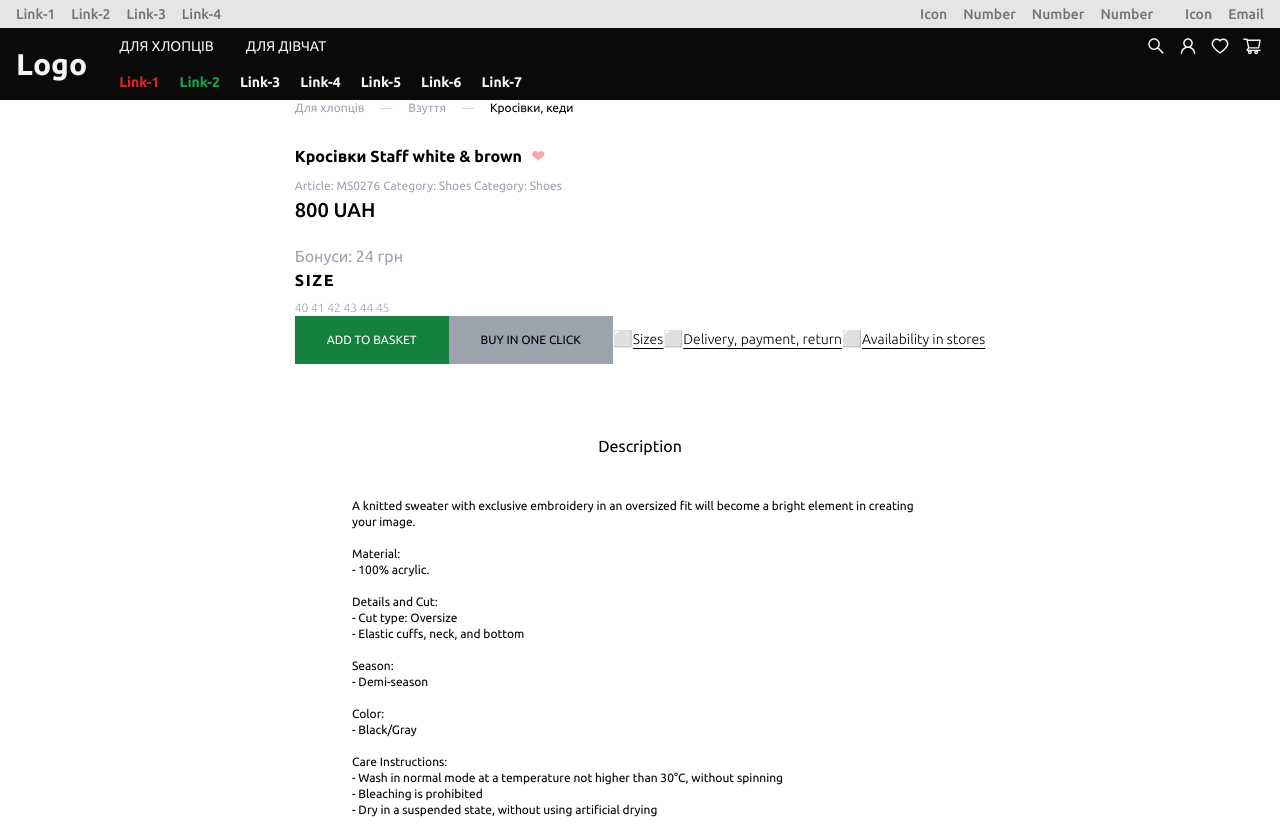
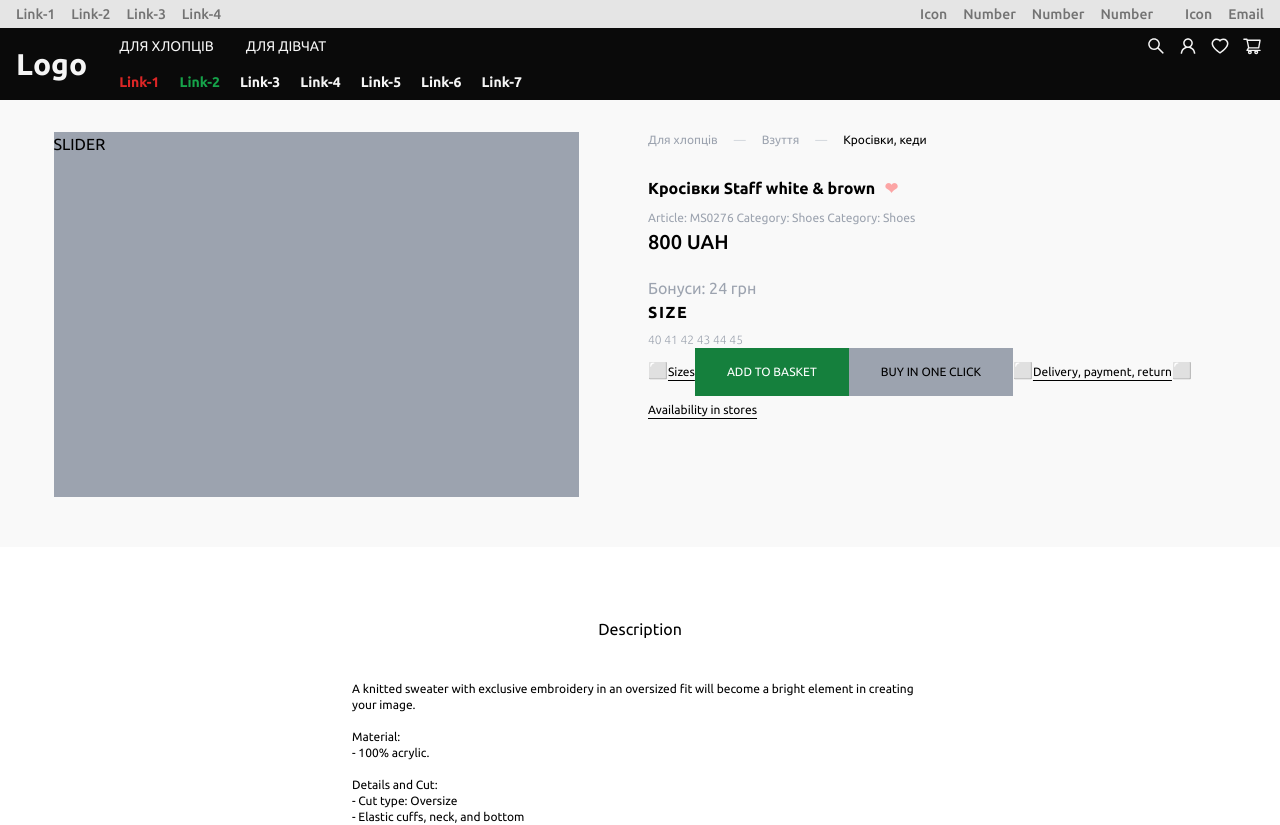
Before and after one commit to DeFosu/react-shop-clothes-template, a React (Vite) app: page /pview in a window 1280 px wide. Shown: the top 825 px of the page. Built offline with nearby package versions, Linux system fonts and the light colour scheme.

Commit message:
feat: used components

```diff
--- a/src/components/ProductDetails/DetailsButton.tsx
+++ b/src/components/ProductDetails/DetailsButton.tsx
@@ -12,7 +12,7 @@
     const styleVariant = {
         text: "underline",
         contained: "bg-gray-400 text-black font-normal text-xs py-4 px-8",
-        outlined: "font-light text-sm underline underline-offset-4 decoration-[1px]",
+        outlined: "text-xs underline underline-offset-4 decoration-[1px]",
         bigoutlined: " text-lg font-bold underline underline underline-offset-[8px] decoration-[2px]",
         withicon: "bg-black text-white flex items-center px-4 py-2",
     };
--- a/src/components/ProductDetails/ProductDescription.tsx
+++ b/src/components/ProductDetails/ProductDescription.tsx
@@ -46,7 +46,7 @@
     </ul>
   </div>
       </div>
-      <div className="pb-6 flex items-center justify-around my-7">
+      <div className="pb-6 flex items-center justify-around  w-full space-x-[20px] my-7">
         <DetailsButton variant="bigoutlined">
                  REVIEWS 11
                 </DetailsButton>
--- a/src/components/ProductDetails/ProductDetails.tsx
+++ b/src/components/ProductDetails/ProductDetails.tsx
@@ -1,7 +1,8 @@
 import React, { useState } from "react";
 import DetailsButton from "./DetailsButton";
 import Sizes from "./Sizes";
-import ProductDescription from "./ProductDescription";
+
+
 
 const ProductDetails = () => {
     const hasDiscount = false;
@@ -17,6 +18,7 @@
     // };
     return (
         <div className="mx-auto ">
+
             <div className="flex items-center pb-6 space-x-4 text-xs font-normal text-gray-400">
                 <span>Для хлопців</span>
                 <span className="text-gray-300">—</span>
@@ -55,15 +57,16 @@
             {/* сделать ологику выщета бонуса в размере 3 проц от цены*/}
             <div className="">
                 <Sizes />
+                             <>⬜</><DetailsButton variant="outlined">
+                 Sizes
+                </DetailsButton>
                 <DetailsButton variant="contained" className="bg-green-700 text-white">
                     ADD TO BASKET
                 </DetailsButton>
                 <DetailsButton variant="contained" className="bg-gray-400">
                     BUY IN ONE CLICK
                 </DetailsButton>
-                 <>⬜</><DetailsButton variant="outlined">
-                 Sizes
-                </DetailsButton>
+
                 <>⬜</><DetailsButton variant="outlined">
                  Delivery,  payment, return
                 </DetailsButton>
@@ -71,7 +74,7 @@
                  Availability in stores
                 </DetailsButton>
                 <div>
-                    <ProductDescription />
+
            </div>
            </div>
         </div>
--- /dev/null
+++ b/src/components/ProductDetails/ProductSlider.tsx
@@ -0,0 +1,16 @@
+import React from "react";
+
+
+const ProductSlider = () => {
+
+    return (
+        <div className="mx-auto w-[525px] h-[365px] mb-[50px] bg-gray-400">
+                       SLIDER
+            <div>
+
+           </div>
+        </div>
+    );
+};
+
+export default ProductSlider;
--- a/src/pages/PView.tsx
+++ b/src/pages/PView.tsx
@@ -1,13 +1,22 @@
 import React from "react";
+import ProductSlider from "../components/ProductDetails/ProductSlider";
 import ProductDetails from "../components/ProductDetails/ProductDetails";
+import ProductDescription from "../components/ProductDetails/ProductDescription";
 
 
 //#f9f9f9 bg top
 const PView: React.FC = () => {
     return (
-        <div className="">
+        <div>
+            <div className="grid grid-cols-2 gap-4 pt-8 bg-[#f9f9f9]">
+         <ProductSlider />
          <ProductDetails />
-        </div>
+                  </div>
+                  <ProductDescription />
+         </div>
+
+
+
     );
 };
 
```
